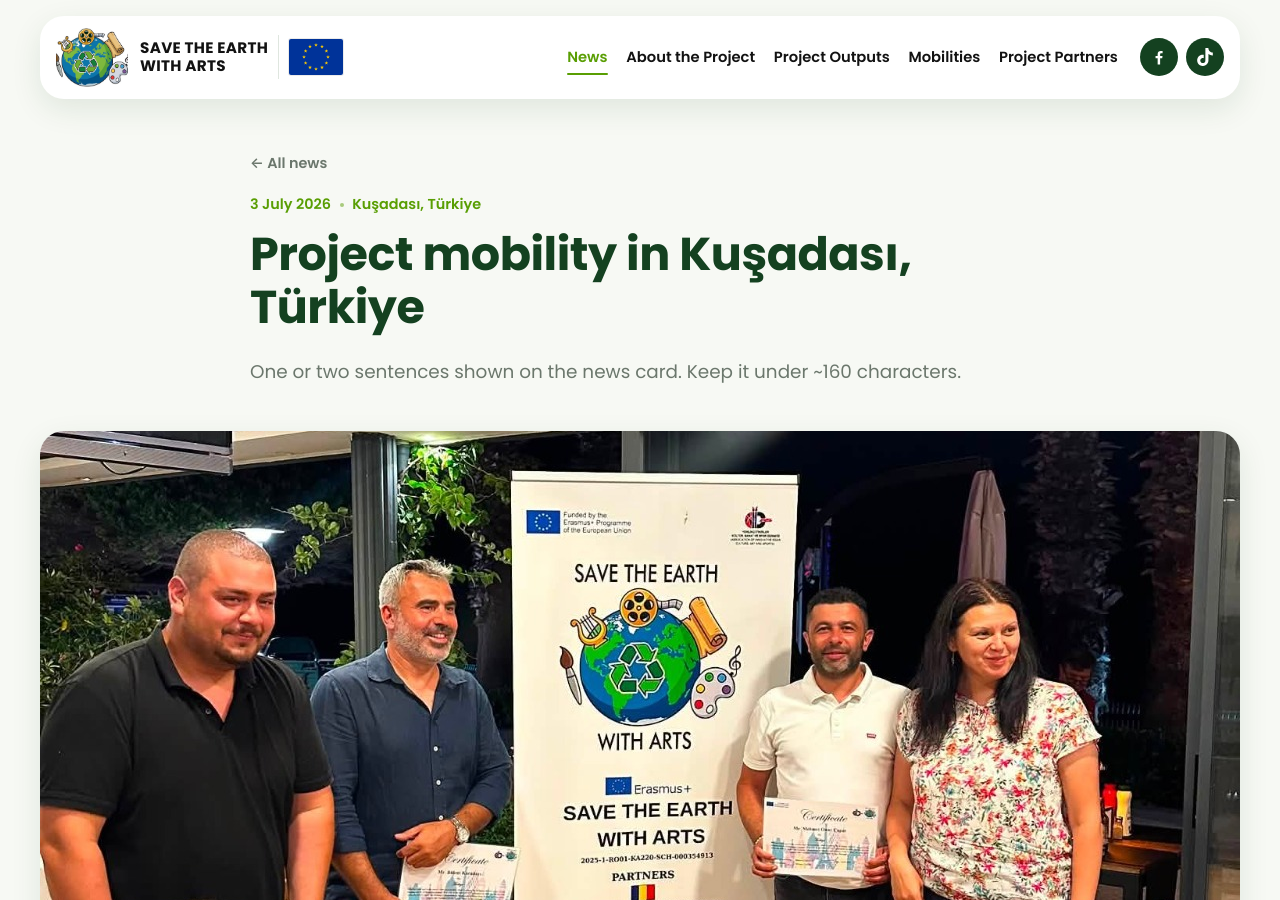
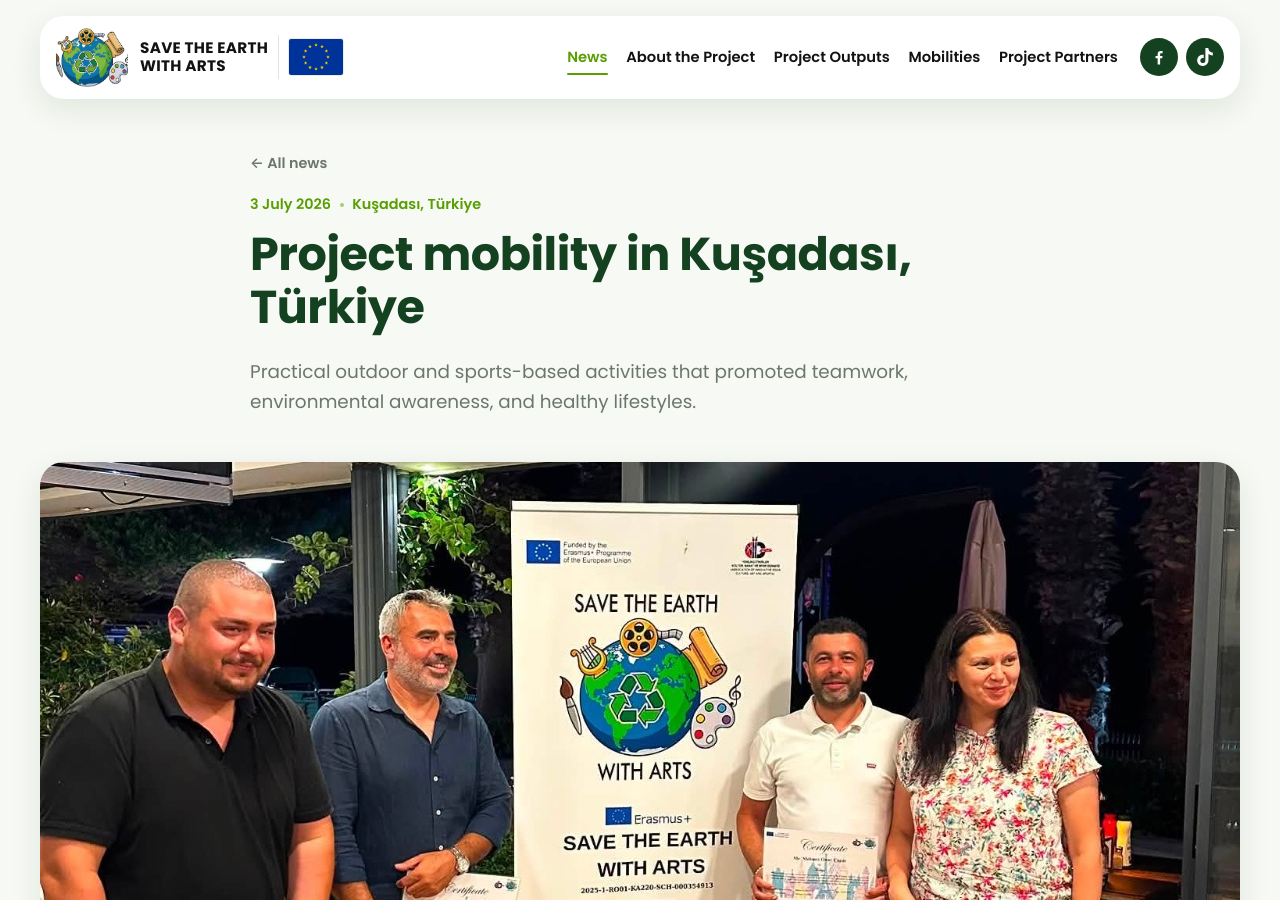
Before and after one commit to aanczka/stewa-website, a Jekyll site: the page built from _posts/2026-07-03-kusadaci-turkey-first-post.md, in a window 1280 px wide and 900 px high. Built offline with Jekyll 4.4.1, drawn with Linux system fonts in a browser that asks for light colours.

Commit message:
Update 2026-07-03-kusadaci-turkey-first-post.md

```diff
--- a/_posts/2026-07-03-kusadaci-turkey-first-post.md
+++ b/_posts/2026-07-03-kusadaci-turkey-first-post.md
@@ -3,7 +3,7 @@ title: "Project mobility in Kuşadası, Türkiye"
 date: 2026-07-03
 location: Kuşadası, Türkiye
 image: /assets/img/news/d677b421-8569-48f3-a24d-f812687a6d83.jpeg
-excerpt: "One or two sentences shown on the news card. Keep it under ~160 characters."
+excerpt: "Practical outdoor and sports-based activities that promoted teamwork, environmental awareness, and healthy lifestyles. "
 gallery:
   - /assets/img/news/d677b421-8569-48f3-a24d-f812687a6d83.jpeg
 ---
```
